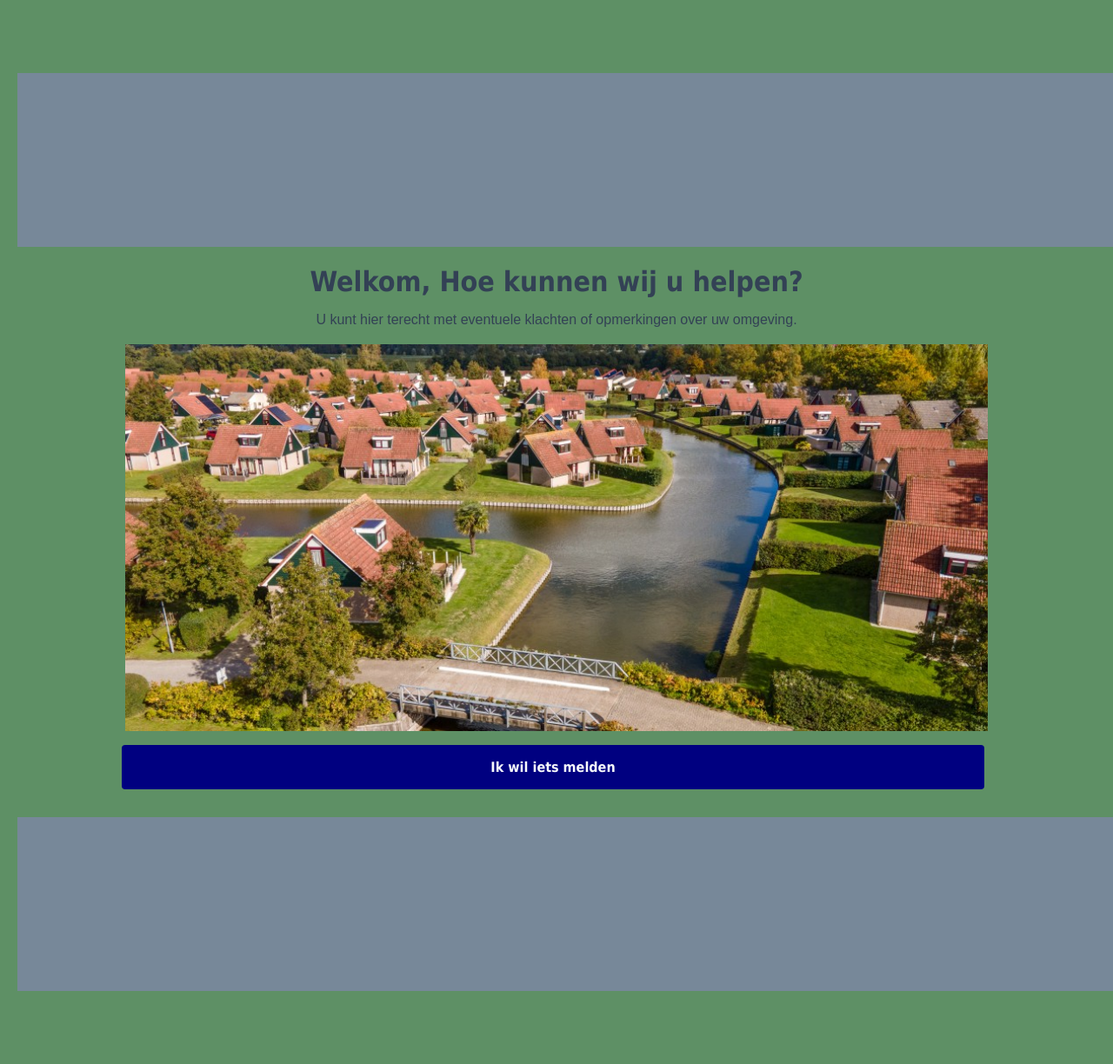
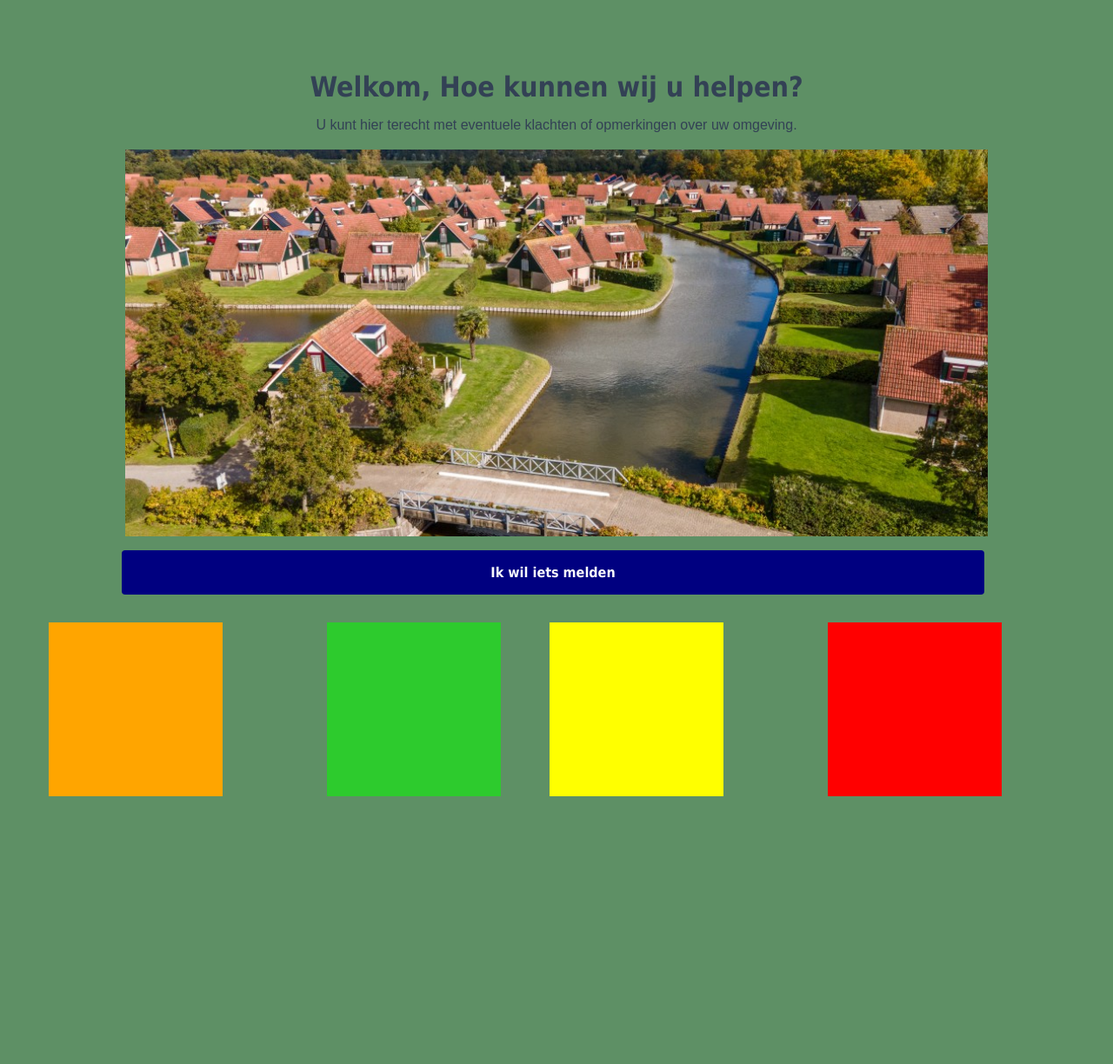
Before and after one commit to Allen16081992/MunicipalC, a PHP site: page / in a window 1280 px wide; the page is wider, and only the part inside the window is pictured. Shown: the part 164-1388 px from the top of that part at 87% size. After the commit the page ends 1080 px from the top of that part, so only its background shows below. Run offline with PHP 8.4, Linux system fonts and the light colour scheme; some libraries are stand-ins or nearby versions.

Commit message:
css progress part 4

```diff
--- a/config/include/session_manager.inc.php
+++ b/config/include/session_manager.inc.php
@@ -44,14 +44,16 @@
         if (!isset($_SESSION['gebruiker_id'])) {
             echo '
                 <section id="home">
-                    <div id="blokje1"></div>
                     <h2>Welkom, Hoe kunnen wij u helpen?</h2>
                     <p>U kunt hier terecht met eventuele klachten of opmerkingen over uw omgeving.</p>
                     <div class="image">
                         <img src="img/zeeland.jpg" alt="" width="200">
                     </div>
                     <button data-section="complaints">Ik wil iets melden</button>
-                    <div id="blokje2"></div>
+                    <div id="blokje1" class="blocks"></div>
+                    <div id="blokje2" class="blocks"></div>
+                    <div id="blokje3" class="blocks"></div>
+                    <div id="blokje4" class="blocks"></div>
                 </section>
 
                 <section id="login" class="hidden">
--- a/css/styles.css
+++ b/css/styles.css
@@ -167,13 +167,34 @@ form > button {
   background-color: navy;
 }
 #blokje1 {
-  width: 1475px;
+  width: 200px;
   height: 200px;
-  background-color: lightslategray;
+  background-color: red;
+  margin-top: 2rem;
+  right: 10%;
 }
 #blokje2 {
-  width: 1475px;
+  width: 200px;
   height: 200px;
-  background-color: lightslategray;
+  background-color: yellow;
   margin-top: 2rem;
+  right: 35%;
 }
+#blokje3 {
+  width: 200px;
+  height: 200px;
+  background-color: rgb(45, 203, 45);
+  margin-top: 2rem;
+  right: 55%;
+}
+#blokje4 {
+  width: 200px;
+  height: 200px;
+  background-color: orange;
+  margin-top: 2rem;
+  right: 80%;
+}
+.blocks {
+  position: absolute;
+  display: flex;
+}
```
